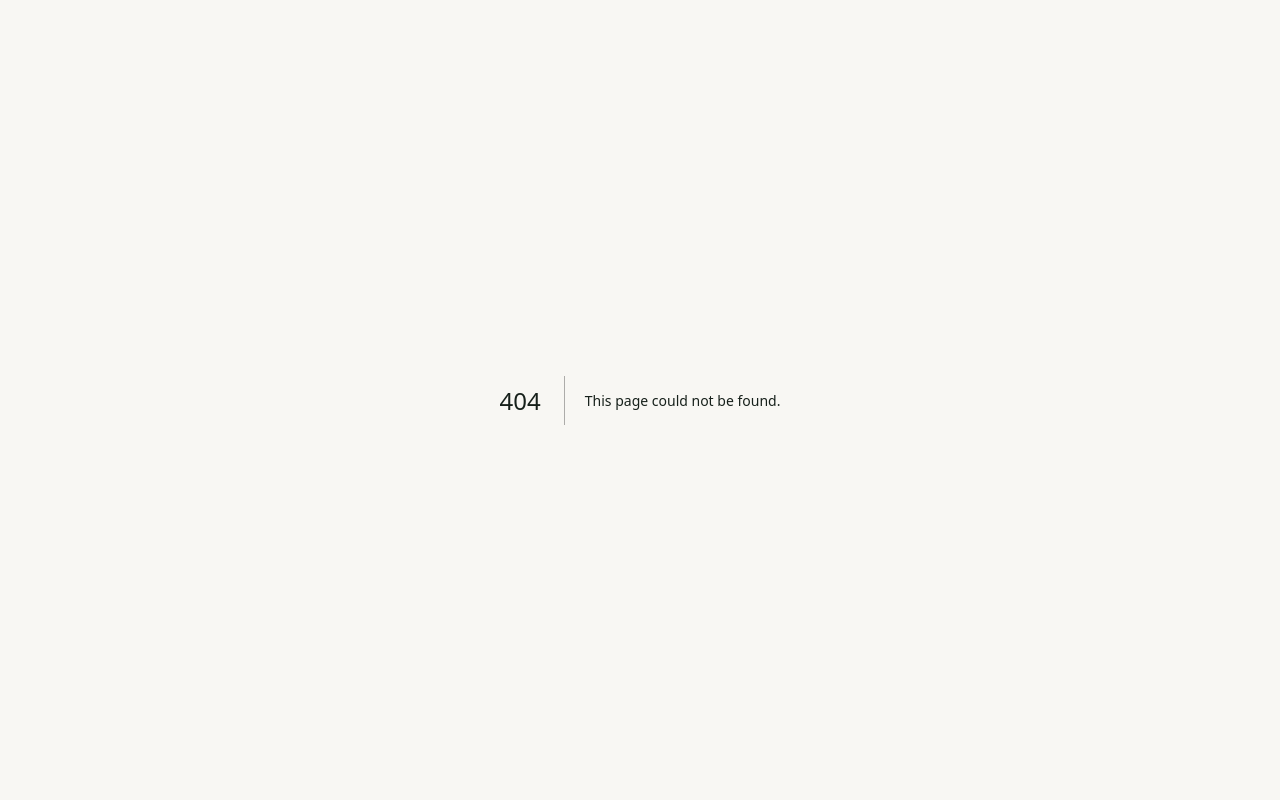
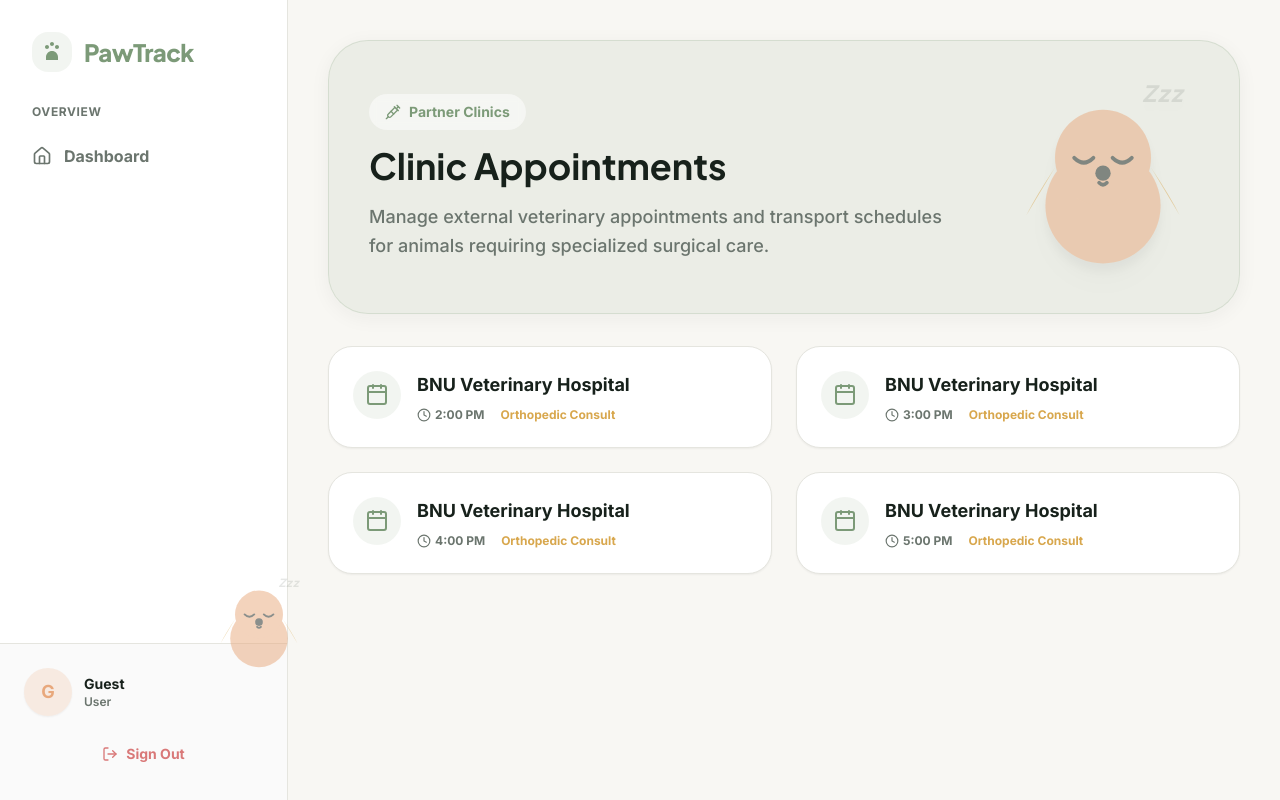
Before and after one commit to AneequeShahid/PawTrack_Web, a Next.js app: page /dashboard/clinic in a window 1280 px wide. Before the commit this address had no page. Built offline with nearby package versions, Linux system fonts and the light colour scheme; no server answers.

Commit message:
Build Clinic and Foster Network pages and wire them to the sidebar

```diff
--- /dev/null
+++ b/src/app/dashboard/clinic/page.tsx
@@ -0,0 +1,41 @@
+'use client';
+import { Syringe, Calendar, Clock } from 'lucide-react';
+import { DogMascot } from '@/components/illustrations/Mascots';
+
+export default function ClinicAppointments() {
+  return (
+    <div className="space-y-8 pb-20 relative">
+      <div className="bg-primary/10 border border-primary/20 rounded-[2.5rem] p-10 flex flex-col md:flex-row items-center justify-between shadow-soft relative overflow-hidden">
+        <div className="relative z-10 max-w-xl space-y-4">
+          <div className="inline-flex items-center gap-2 bg-white/50 backdrop-blur-sm px-4 py-2 rounded-full text-primary font-bold text-sm">
+            <Syringe size={16} /> Partner Clinics
+          </div>
+          <h1 className="text-4xl font-heading font-bold text-foreground">Clinic Appointments</h1>
+          <p className="text-muted font-medium text-lg leading-relaxed">
+            Manage external veterinary appointments and transport schedules for animals requiring specialized surgical care.
+          </p>
+        </div>
+        <div className="relative z-10 mt-8 md:mt-0 opacity-50">
+          <DogMascot state="sleeping" className="w-48 h-48 drop-shadow-xl" />
+        </div>
+      </div>
+
+      <div className="grid grid-cols-1 md:grid-cols-2 gap-6 relative z-10">
+        {[1, 2, 3, 4].map(i => (
+          <div key={i} className="bg-surface border border-border p-6 rounded-3xl shadow-sm hover:shadow-md transition-all cursor-pointer group flex items-start gap-4">
+            <div className="w-12 h-12 rounded-2xl bg-primary/10 flex items-center justify-center shrink-0">
+              <Calendar className="text-primary w-6 h-6" />
+            </div>
+            <div>
+               <h3 className="text-foreground font-bold text-lg mb-1">BNU Veterinary Hospital</h3>
+               <div className="flex gap-4 text-xs font-bold text-muted mt-2">
+                 <span className="flex items-center gap-1"><Clock size={14}/> {i + 1}:00 PM</span>
+                 <span className="text-warning">Orthopedic Consult</span>
+               </div>
+            </div>
+          </div>
+        ))}
+      </div>
+    </div>
+  );
+}
--- /dev/null
+++ b/src/app/dashboard/foster/page.tsx
@@ -0,0 +1,39 @@
+'use client';
+import { Home, Heart, Users } from 'lucide-react';
+import { DogMascot } from '@/components/illustrations/Mascots';
+
+export default function FosterNetwork() {
+  return (
+    <div className="space-y-8 pb-20 relative">
+      <div className="bg-secondary/10 border border-secondary/20 rounded-[2.5rem] p-10 flex flex-col md:flex-row items-center justify-between shadow-soft relative overflow-hidden">
+        <div className="relative z-10 max-w-xl space-y-4">
+          <div className="inline-flex items-center gap-2 bg-white/50 backdrop-blur-sm px-4 py-2 rounded-full text-secondary font-bold text-sm">
+            <Home size={16} /> Foster Homes
+          </div>
+          <h1 className="text-4xl font-heading font-bold text-foreground">Foster Network</h1>
+          <p className="text-muted font-medium text-lg leading-relaxed">
+            Coordinate with your network of verified foster homes for animals recovering from surgery or too young for the shelter.
+          </p>
+        </div>
+        <div className="relative z-10 mt-8 md:mt-0">
+          <DogMascot state="happy" className="w-48 h-48 drop-shadow-xl" />
+        </div>
+      </div>
+
+      <div className="grid grid-cols-1 md:grid-cols-3 gap-6 relative z-10">
+        {[1, 2, 3, 4, 5, 6].map(i => (
+          <div key={i} className="bg-surface border border-border p-6 rounded-3xl shadow-sm hover:shadow-md transition-all cursor-pointer group">
+            <div className="flex justify-between items-start mb-4">
+              <div className="w-10 h-10 rounded-2xl bg-secondary/10 flex items-center justify-center">
+                <Heart className="text-secondary w-5 h-5" />
+              </div>
+              <span className="bg-success/10 text-success px-2 py-1 rounded text-xs font-bold">Active</span>
+            </div>
+            <h3 className="text-foreground font-bold text-base mb-1">Foster Home #{i}</h3>
+            <p className="text-xs text-muted font-bold">Capacity: 2 Animals</p>
+          </div>
+        ))}
+      </div>
+    </div>
+  );
+}
--- a/src/components/layout/DashboardShell.tsx
+++ b/src/components/layout/DashboardShell.tsx
@@ -29,8 +29,8 @@ export default function DashboardShell({ children, role, userName }: { children:
         { name: 'Adoptions', icon: Heart, path: '/dashboard/adoptions' },
         { name: 'Medical Records', icon: Activity, path: '/dashboard/veterinarian' },
         { name: 'Donations', icon: Heart, path: '/dashboard/donor' },
-        { name: 'Clinic Appointments', icon: Syringe, path: '#' },
-        { name: 'Foster Network', icon: Home, path: '#' }
+        { name: 'Clinic Appointments', icon: Syringe, path: '/dashboard/clinic' },
+        { name: 'Foster Network', icon: Home, path: '/dashboard/foster' }
       ] : []
     },
     {
```
